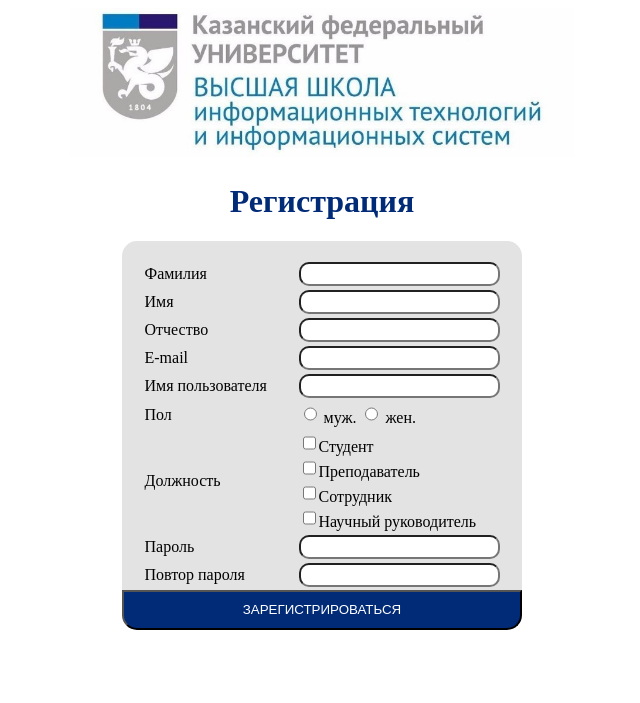
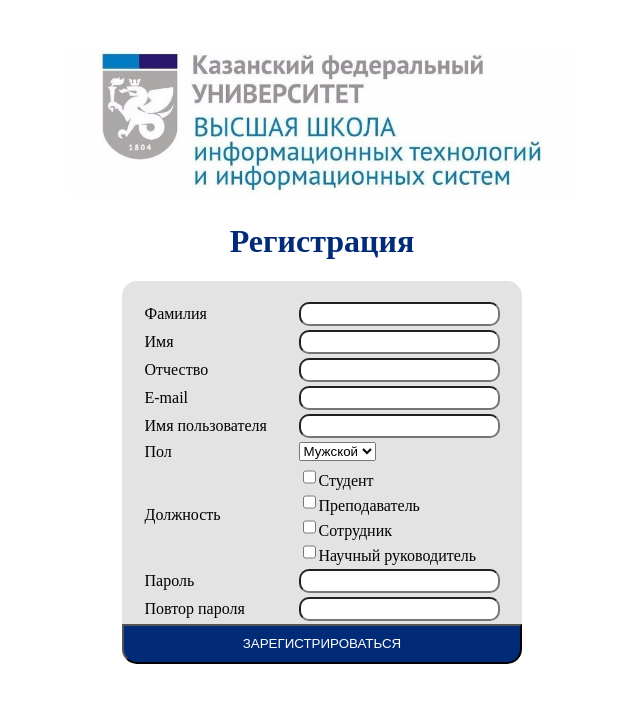
Before and after one commit to Roomanidzee/DistribSystem, a Django app: page /accounts/register/ in a window 1280 px wide. Shown: the top 703 px of the page, without its empty margins (318-958 px from the left). Run offline with Django 3.2, Linux system fonts and the light colour scheme.

Commit message:
Form fix

```diff
--- a/distrib_system/userroles/templates/register.html
+++ b/distrib_system/userroles/templates/register.html
@@ -3,54 +3,7 @@
 <head>
 	<title>DistribSystem</title>
 	<meta charset="utf-8">
-	<style type="text/css">
-		header {
-		width: 100%;
-		background-size: 100%
-		background-color:#ffffff;
-		}
-
-		body {
-			background-color: #ffffff;
-			font-family: 'Bree Serif', serif;
-		}
-
-		h1 {
-			text-align: center;
-			color: #012a77;
-		}
-
-		.button input{
-
-			height: 40px;
-			width: 400px;
-			line-height: 10px;
-			background: #012a77;
-			color: white;
-			border-bottom-right-radius: 15px;
-			border-bottom-left-radius: 15px;
-			text-transform: uppercase;
-		}
-
-		.form-row input {
-			float: center;
-			height: 18px;
-			line-height: 10px;
-			padding: 10px;
-			-webkit-box-sizing: border-box;
-			-moz-box-sizing: border-box;
-			box-sizing: border-box;
-			border-radius: 10px;
-		}
-
-		.reg-form{
-			width: 400px;
-			height: 356px;
-			background-color: #e3e3e3;
-			border-top-right-radius: 15px;
-			border-top-left-radius: 15px;
-		}
-	</style>
+	<link rel="stylesheet" href="/static/css/style.css">
 </head>
 <body>
 	<header>
@@ -104,10 +57,7 @@
 		<tr class="form-row">
 		<td width="150px">Пол</td>
 		<td>
-			<input type="radio" id="form_sex" name="sex" value="m">
-			муж.
-			<input type="radio" id="form_sex" name="sex" value="w">
-			жен.
+			{{ profile_form.sex }}
 		</td>
 		</tr>
 
```
